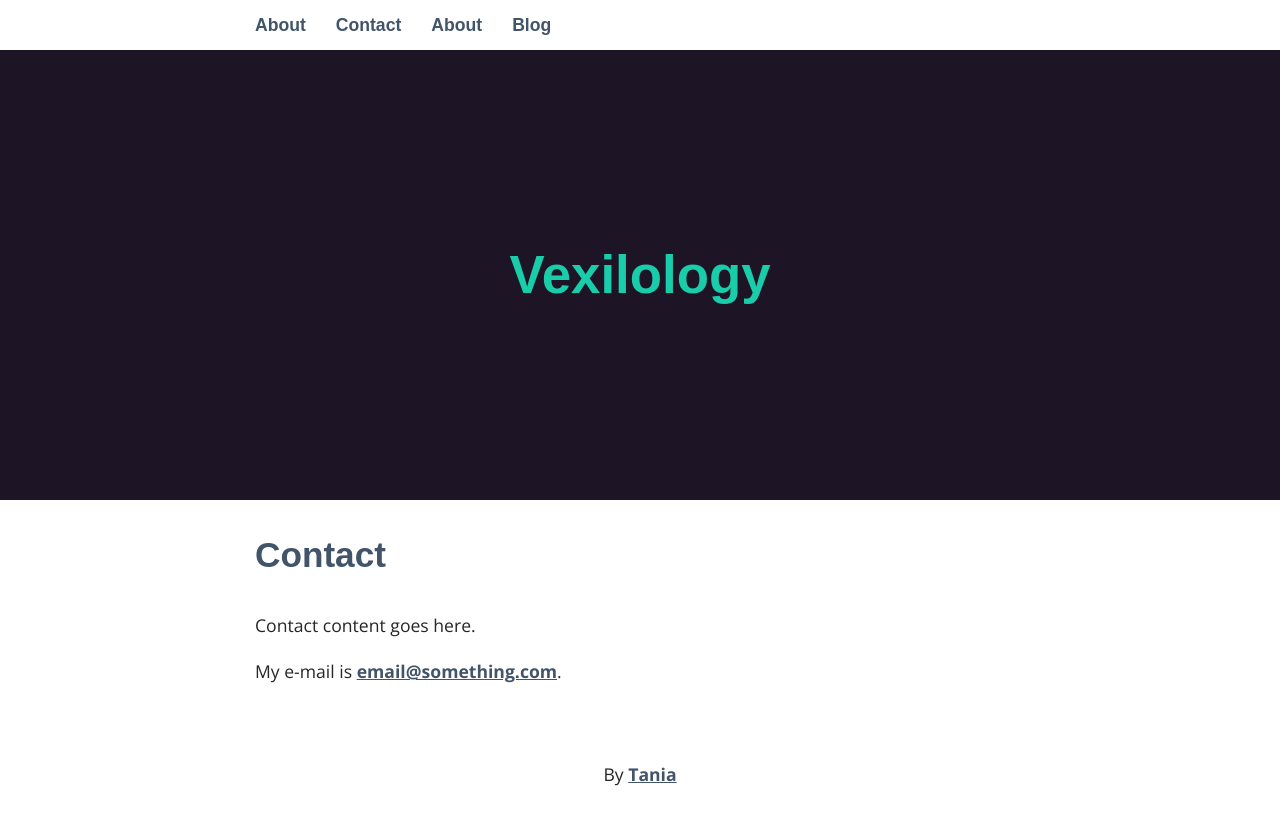
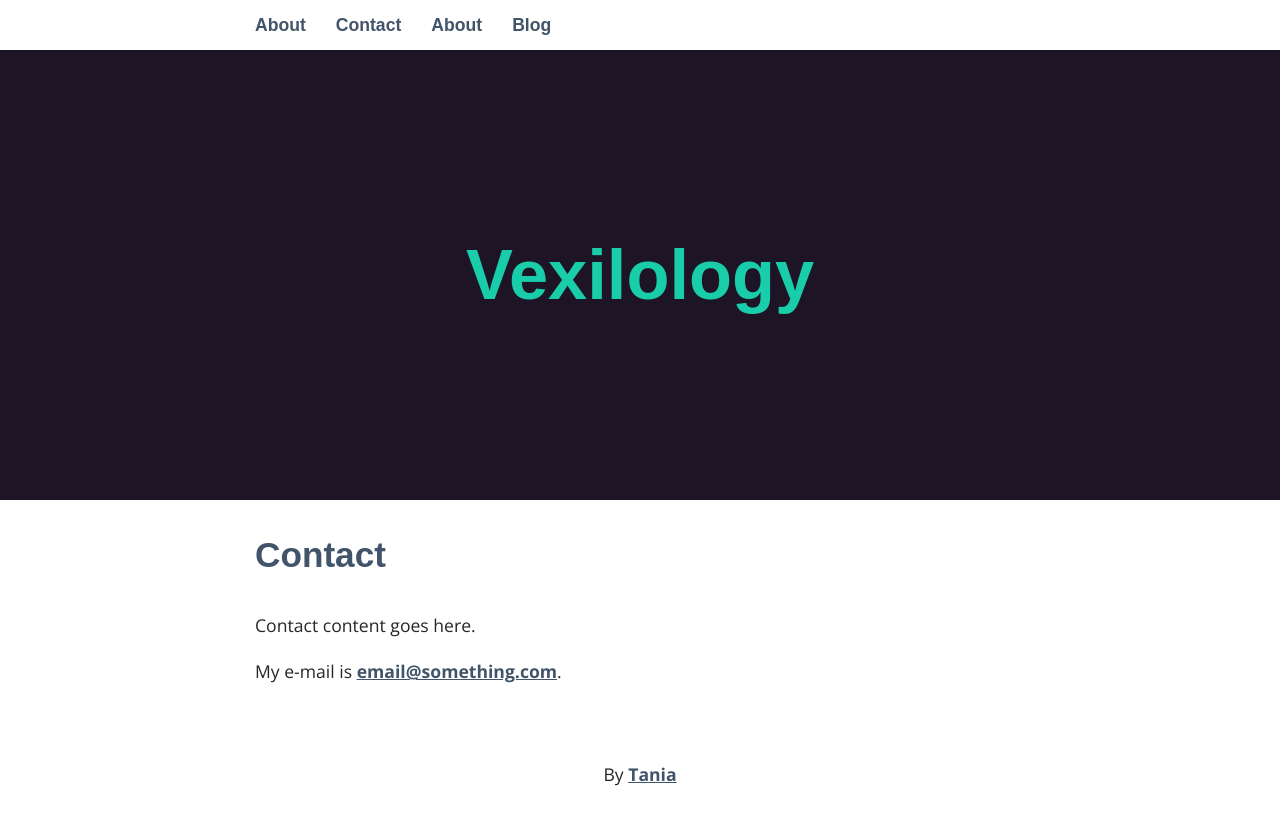
Before and after one commit to lisadunlap/lisadunlap.github.io, a Jekyll site: the page built from _pages/02_contact.md, in a window 1280 px wide. Shown: the top 825 px of the page. Built offline with Jekyll 4.4.1, drawn with Linux system fonts in a browser that asks for light colours; some web fonts are replaced.

Commit message:
font changes

```diff
--- a/_sass/_layout.scss
+++ b/_sass/_layout.scss
@@ -16,7 +16,7 @@ h3 {
 }
 h1 {
 	color: $main;
-	font-size: 3em;
+	font-size: 4em;
 	a,
 	a:visited {
 		text-decoration: none;
```
